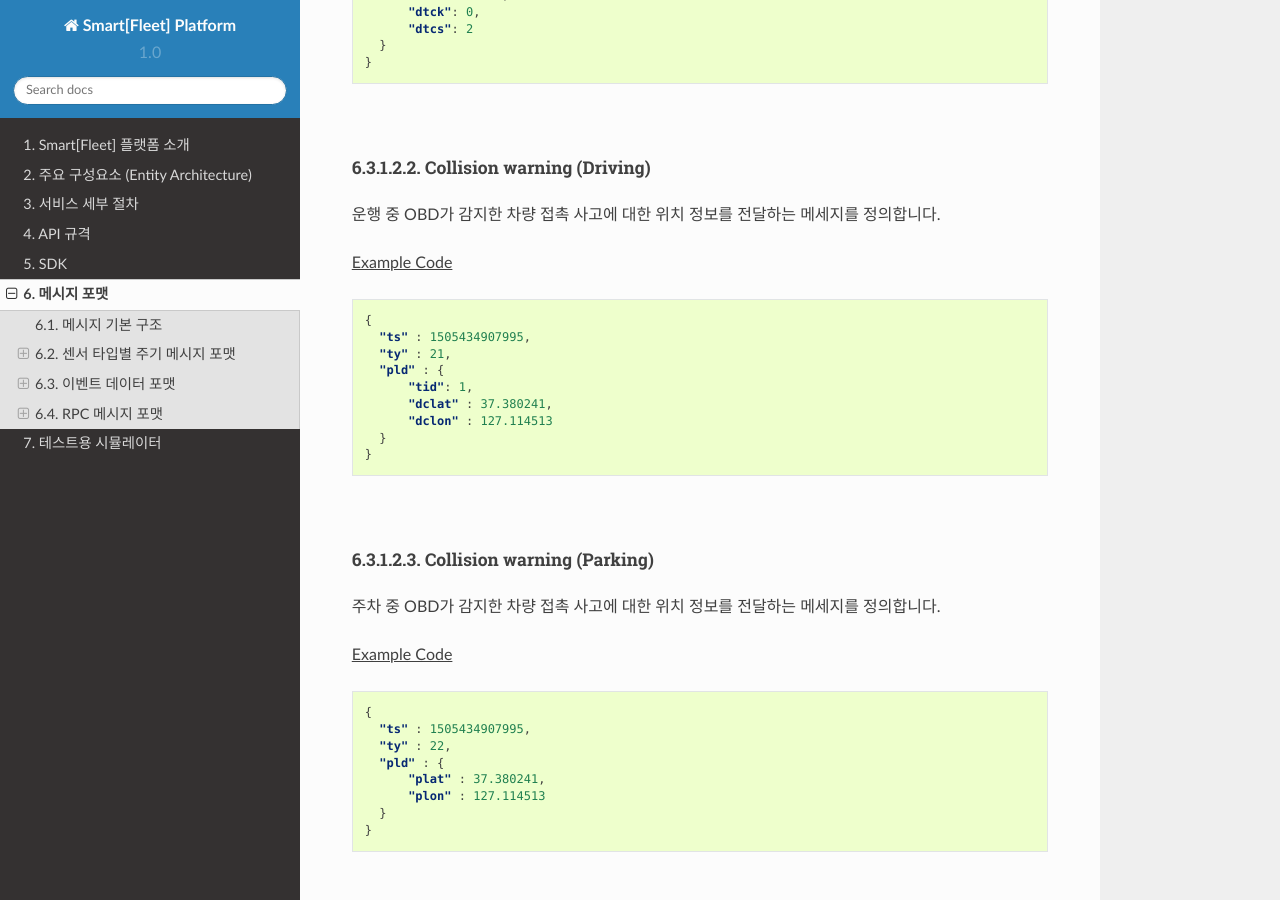
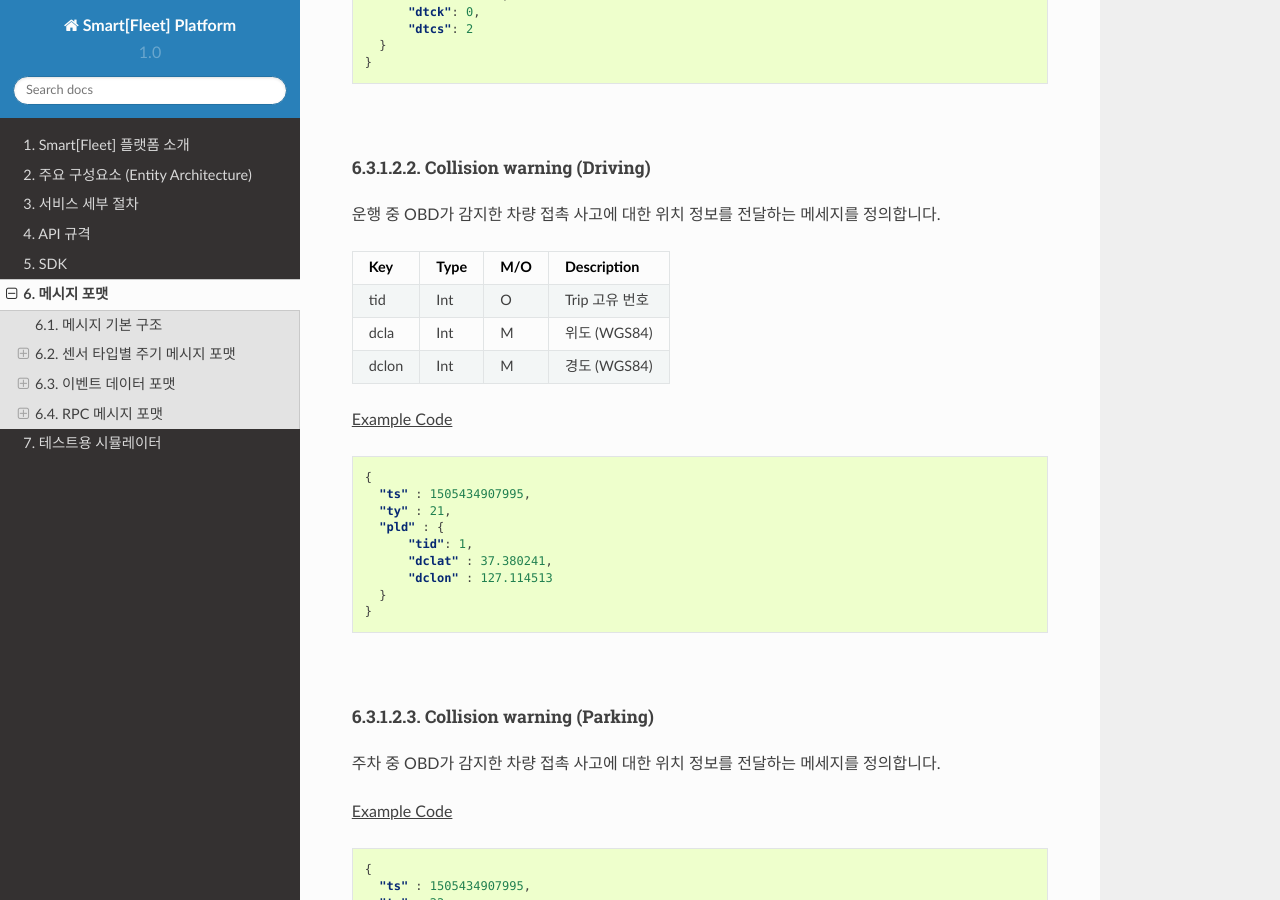
Before and after one commit to skt-smartfleet/web_document, a Sphinx documentation site: the page built from source/message.rst, in a window 1280 px wide and 900 px high, scrolled down 12567 px. Built offline with Sphinx 7.4.7 and the Read the Docs theme 2.0.0, drawn with Linux system fonts in a browser that asks for light colours.

Commit message:
change some errarta

```diff
--- a/source/message.rst
+++ b/source/message.rst
@@ -704,16 +704,13 @@
 .. rst-class:: table-width-fix
 .. rst-class:: text-align-justify
 
-+--------+--------+-----+-----------------------------------------+
-| Key    | Type   | M/O | Description                             |
-+========+========+=====+=========================================+
-| tid    | Int    | O   | 원격 제어하고자 하는 기능에 대해서 명세 |
-+--------+--------+-----+-----------------------------------------+
-| dclat  | Int    | M   | 위도                             |
-+--------+--------+-----+-----------------------------------------+
-| dclon  | Int    | M   | 경도                            |
-+--------+--------+-----+-----------------------------------------+
-
+========  =======  ========  ========================================================
+Key       Type     M/O       Description
+========  =======  ========  ========================================================
+tid       Int      O         Trip 고유 번호
+dcla      Int      M         위도 (WGS84)
+dclon     Int      M         경도 (WGS84)
+========  =======  ========  ========================================================
 
 :underline:`Example Code`
 
```
